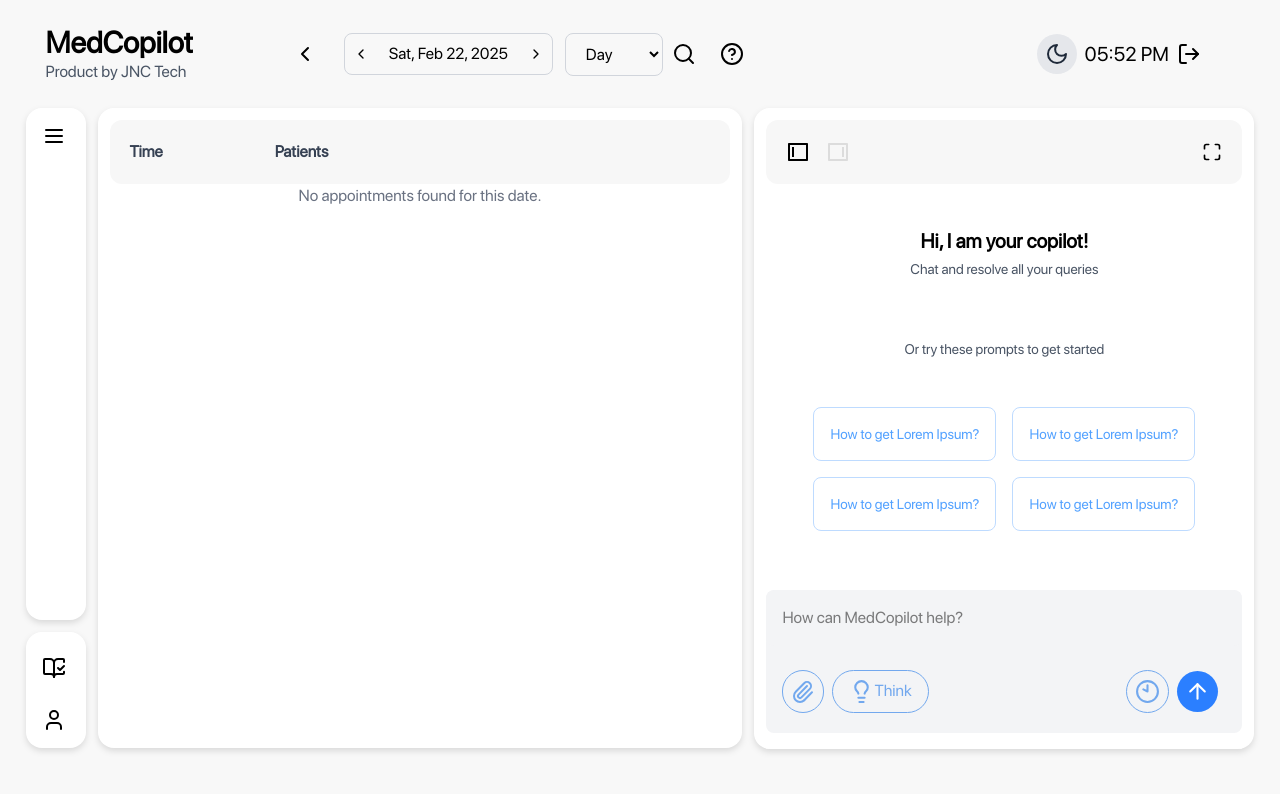
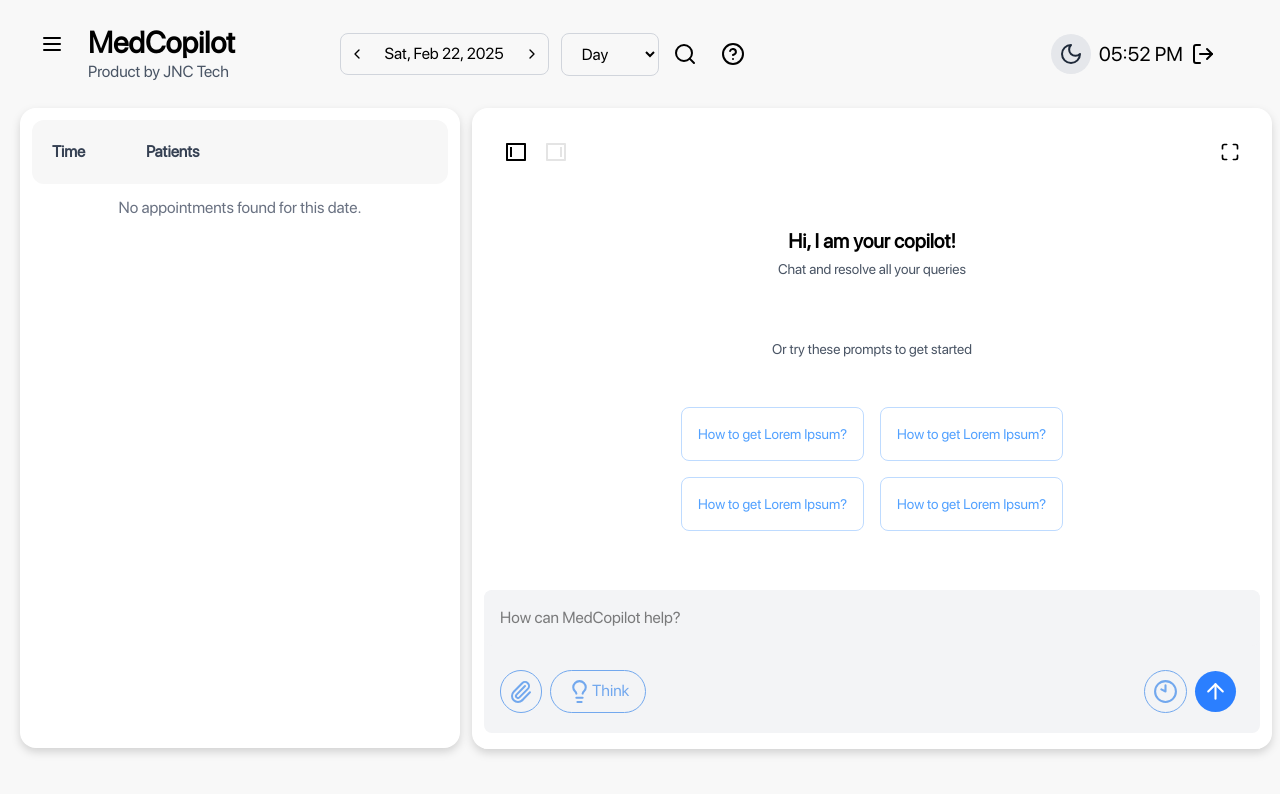
Before and after one commit to devs8l/MedCopilot, a React (Vite) app: page / in a window 1280 px wide. Shown: the top 794 px of the page. Built offline with nearby package versions, Linux system fonts and the light colour scheme; sample sign-in values are in the browser's storage.

Commit message:
layout-calendar

```diff
--- a/src/App.jsx
+++ b/src/App.jsx
@@ -25,7 +25,7 @@
           <Route path="/login" element={<Login login={login} />} />
         </Routes>
       ) : (
-        <div className="px-4 sm:px-[1vw] lg:px-[2vw] md:px-[2vw] bg-primary dark:bg-[#161616]  min-h-screen">
+        <div className="px-2  bg-primary dark:bg-[#161616]  min-h-screen overflow-x-hidden">
           {isAuthenticated && <Navbar handleLogout={logout} />}
           <Routes>
             <Route path="/" element={<Home />}>
--- a/src/components/Chat.jsx
+++ b/src/components/Chat.jsx
@@ -4,9 +4,9 @@
 
 const Chat = ({ swapPosition, isSwapped, toggleFullScreen, isFullScreen }) => {
     return (
-        <div className="drop-shadow-md px-3 pt-3 bg-white dark:bg-[#272626] rounded-2xl flex flex-col overflow-hidden">
+        <div className="drop-shadow-lg px-3 pt-3 bg-white dark:bg-[#272626] rounded-2xl flex flex-col overflow-hidden">
             {/* Header with buttons */}
-            <div className={`p-4  flex items-center justify-between bg-[#f7f7f7] rounded-xl ${isFullScreen ? 'bg-white':''} `}>
+            <div className={`p-4  flex items-center justify-between  rounded-xl ${isFullScreen ? 'bg-white':''} `}>
                 {/* Left side - swap position buttons */}
                 <div className={`flex  space-x-2 ${isFullScreen ? "hidden" : ""}`}>
                     <button
--- a/src/components/Hero.jsx
+++ b/src/components/Hero.jsx
@@ -4,7 +4,7 @@
 
 const Hero = () => {
     return (
-        <div className="h-[80vh] drop-shadow-md bg-white rounded-2xl  transition-all duration-300  overflow-y-auto ">
+        <div className="h-[80vh] drop-shadow-lg bg-white rounded-2xl  transition-all duration-300  overflow-y-auto ">
             {location.pathname === "/user" ? <UserData /> : <Patients />}
         </div>
     )
--- a/src/components/Navbar.jsx
+++ b/src/components/Navbar.jsx
@@ -1,12 +1,12 @@
+import { Menu, Moon, Sun, Search, CircleHelp, ChevronLeft, X, LogOut } from 'lucide-react';
 import React, { useState, useEffect, useContext } from 'react';
 import DatePicker from './DatePicker';
-import { Moon, Sun, Search, CircleHelp, ChevronLeft, X, LogOut } from 'lucide-react';
 import DateSort from './DateSort';
 import { Link } from 'react-router-dom';
 import { MedContext } from '../context/MedContext'; // Import context
 
 const Navbar = () => {
-    const { searchQuery, setSearchQuery, isUserSelected, setIsUserSelected, logout } = useContext(MedContext);
+    const { searchQuery, setSearchQuery, isUserSelected, setIsUserSelected, logout,isExpanded,setIsExpanded } = useContext(MedContext);
     const [isSearchOpen, setIsSearchOpen] = useState(false);
 
     // Dark mode state
@@ -32,23 +32,31 @@
 
     return (
         <div className={`grid dark:text-white grid-cols-[2fr_1fr] ${isSearchOpen ? 'sm:grid-cols-[1fr_4fr_1fr]' : 'sm:grid-cols-[1fr_3fr_1fr]'} gap-4 py-3 px-5`}>
-            <div className='py-3'>
-                <h1 className='text-3xl font-semibold'>MedCopilot</h1>
-                <p className='text-md text-gray-600'>Product by JNC Tech</p>
+            <div className="flex items-start gap-5">
+                {/* Sidebar Toggle Button */}
+                <button onClick={() => setIsExpanded(!isExpanded)} className="rounded-md py-5 dark:bg-gray-800 cursor-pointer mr-1 ml-3 ">
+                    <Menu size={24} />
+                </button>
+
+                <div className="py-3">
+                    <h1 className="text-3xl font-semibold">MedCopilot</h1>
+                    <p className="text-md text-gray-600">Product by JNC Tech</p>
+                </div>
             </div>
-            <div className={`hidden sm:grid md:grid lg:grid py-2 items-center ${isSearchOpen ? "grid-cols-[0.4fr_5.5fr_1fr]" : "grid-cols-[0.2fr_1.6fr_1.5fr] lg:grid-cols[0.4fr_1.5fr_1.5fr] "} justify-start`}>
-                <Link to={'/'} onClick={() => { setIsUserSelected(false); setSearchQuery(''); }}>
+
+            <div className={`hidden sm:grid md:grid lg:grid py-2 items-center ${isSearchOpen ? "grid-cols-[0.4fr_5.5fr_1fr]" : "grid-cols-[0.2fr_1.6fr_1.5fr] lg:grid-cols[0.4fr_1.5fr_1.5fr]"} justify-start`}>
+                <Link to={'/'} className={`${isUserSelected?'':'opacity-0 pointer-events-none'}`} onClick={() => { setIsUserSelected(false); setSearchQuery(''); }}>
                     <ChevronLeft />
                 </Link>
                 <div className={`flex items-center w-full ${isUserSelected ? 'hidden' : ''}`}>
-                    <div className={`flex gap-3 items-center w-full justify-center transition-all duration-300 ease-in-out`}>
+                    <div className={`flex gap-3 items-center w-full justify-center ${isSearchOpen ? 'hidden':''} transition-all duration-300 ease-in-out`}>
                         <DatePicker />
                         <DateSort />
                     </div>
                     {!isSearchOpen ? (
                         <div></div>
                     ) : (
-                        <div className='flex items-center w-full mr-4 ml-1 transition-all duration-500 ease-in-out'>
+                        <div className='flex items-center w-full mr-4 ml-1 '>
                             <input
                                 type="text"
                                 className="border border-gray-300 dark:border-gray-600 bg-white dark:bg-gray-900 text-black dark:text-white rounded-lg px-4 py-2 w-full focus:outline-none"
@@ -63,7 +71,7 @@
                 <div className='flex gap-6 items-center'>
                     <button
                         onClick={() => setIsSearchOpen(!isSearchOpen)}
-                        className={`transition-all duration-200 ease-in-out ${isUserSelected ? 'hidden' : ''} hover:scale-110`}
+                        className={`ease-in-out ${isUserSelected ? 'hidden' : ''} hover:scale-110`}
                         aria-label={isSearchOpen ? "Close search" : "Open search"}
                         disabled={isUserSelected === true}
                     >
--- a/src/components/Patients.jsx
+++ b/src/components/Patients.jsx
@@ -1,32 +1,26 @@
 import React, { useContext, useState } from "react";
 import { MedContext } from "../context/MedContext";
 import { Link } from "react-router-dom";
-import { ChevronDown, ChevronLeft, ChevronRight, GripVertical, Plus } from "lucide-react";
+import { ChevronDown } from "lucide-react";
 
 const Patients = () => {
-    const { filteredUsers, searchQuery, searchFilteredUsers, isUserSelected, setIsUserSelected } = useContext(MedContext);
-    const [currentPage, setCurrentPage] = useState(1);
-    const usersPerPage = 5;
-
+    const { filteredUsers, searchQuery, searchFilteredUsers, setIsUserSelected } = useContext(MedContext);
     const displayedUsers = searchQuery ? searchFilteredUsers : filteredUsers;
 
-    // Pagination calculations
-    const totalPages = Math.ceil(displayedUsers.length / usersPerPage);
-    const startIndex = (currentPage - 1) * usersPerPage;
-    const endIndex = startIndex + usersPerPage;
-    const usersToShow = displayedUsers.slice(startIndex, endIndex);
-
     return (
-        <div className="mx-auto bg-white dark:bg-[#272626] px-1 py-1 pb-4  flex flex-col justify-between gap-3 rounded-xl ">
-            <div>
-                <div className="grid grid-cols-[1fr_2fr_1fr]  px-5 py-5  bg-[#f7f7f7] dark:bg-[#464444] font-semibold text-gray-700 rounded-xl ">
+        <div className="mx-auto bg-white dark:bg-[#272626] px-1 py-1 pb-4 flex flex-col justify-between gap-3 rounded-xl overflow-hidden">
+            {/* Fixed Header */}
+            <div className="sticky top-0 bg-[#f7f7f7] dark:bg-[#464444] font-semibold text-gray-700 rounded-xl px-5 py-5 z-10 ">
+                <div className="grid grid-cols-[1fr_2fr_1fr]">
                     <span>Time</span>
                     <span>Patients</span>
                 </div>
+            </div>
+
             {/* List of Filtered Patients */}
-                <div className="space-y-4 flex-grow overflow-auto">
-                    {usersToShow.length > 0 ? (
-                        usersToShow.map((user) => (
+            <div className="space-y-4 flex-grow overflow-y-auto overflow-hidden  max-h-[65vh]">
+                {displayedUsers.length > 0 ? (
+                    displayedUsers.map((user) => (
                         <Link to={`/user/${user.id}`} key={user.id} onClick={() => setIsUserSelected(true)} className="block">
                             <div className="grid grid-cols-[1fr_2fr_1fr] items-center gap-4 p-6 hover:bg-gray-50 rounded-lg transition-colors duration-150 cursor-pointer">
                                 <span className="text-sm text-gray-500">{user.time}</span>
@@ -42,37 +36,12 @@
                                 <ChevronDown size={20} />
                             </div>
                         </Link>
-
                     ))
                 ) : (
                     <p className="text-center text-gray-500">No appointments found for this date.</p>
                 )}
             </div>
         </div>
-
-            {/* Pagination Controls */}
-            {totalPages > 1 && (
-                <div className="flex justify-center   pt-4">
-                    <button
-                        className={`px-3 py-1 rounded-md mx-2 ${currentPage === 1 ? "opacity-15 cursor-not-allowed" : " hover:scale-[1.1]"
-                            }`}
-                        disabled={currentPage === 1}
-                        onClick={() => setCurrentPage(currentPage - 1)}
-                    >
-                        <ChevronLeft />
-                    </button>
-
-                    <button
-                        className={`px-3 py-1 rounded-md mx-2 ${currentPage === totalPages ? "opacity-15 cursor-not-allowed" : "  hover:scale-[1.1]"
-                            }`}
-                        disabled={currentPage === totalPages}
-                        onClick={() => setCurrentPage(currentPage + 1)}
-                    >
-                        <ChevronRight />
-                    </button>
-                </div>
-            )}
-        </div>
     );
 };
 
--- a/src/components/SideBar.jsx
+++ b/src/components/SideBar.jsx
@@ -1,27 +1,29 @@
 import { BookOpenCheck, ChevronDown, ChevronLeft, Menu, User } from 'lucide-react';
-import React from 'react';
+import React, { use, useContext } from 'react';
 import Calendar from './Calendar';
 import { Link } from 'react-router-dom';
+import { MedContext } from '../context/MedContext';
 
-const SideBar = ({ isExpanded, setIsExpanded }) => {
+const SideBar = () => {
+    const {isExpanded, setIsExpanded} =useContext(MedContext); ;
     return (
-        <div className={`bg-primary dark:bg-[#161616] flex flex-col gap-3 justify-between transition-all min-h-[80vh] duration-300 ${isExpanded ? 'w-[350px]' : 'w-[60px]'}`}>
+        <div className={`bg-primary dark:bg-[#161616] flex flex-col gap-3 justify-between transition-all min-h-[80vh] duration-300 ${isExpanded ? 'w-[320px]' : ''}`}>
             {/* Sidebar Top Section */}
-            <div className="flex flex-col h-[80%] items-center overflow-hidden justify-between bg-white dark:bg-[#272626] rounded-2xl drop-shadow-md transition-all duration-300">
+            <div className="flex flex-col  items-start overflow-hidden justify-between h-[90%] dark:bg-[#272626] rounded-2xl drop-shadow-md transition-all duration-300">
 
                 {/* Toggle Button */}
-                <button
+                {/* <button
                     className={`px-4 py-1 mt-3 rounded-md cursor-pointer relative z-100 self-start`}
                     onClick={() => setIsExpanded(!isExpanded)}
                 >
                 <Menu />
-                </button>
+                </button> */}
 
                 {/* Calendar Section */}
-                <div className={`transition-all duration-300 mt-[-20px]  z-3 mb-2 overflow-auto ${isExpanded ? 'opacity-100' : 'hidden opacity-0'}`}>
+                <div className={`transition-all duration-300 mt-3  z-3 mb-2 overflow-auto ${isExpanded ? 'opacity-100' : 'hidden opacity-0'}`}>
                     <Calendar />
                 </div>
-                <div className={`flex flex-col items-center min-w-[320px] justify-between w-full mt-[-15px] px-4 gap-4 py-3 transition-all duration-300 ${isExpanded ? 'opacity-100' : 'opacity-0 hidden'}`}>
+                <div className={`flex flex-col items-center min-w-[300px] justify-between w-[90%] mt-[-15px] px-4 gap-4 py-3 transition-all duration-300 ${isExpanded ? 'opacity-100' : 'opacity-0 hidden'}`}>
                     <button className="w-full bg-white cursor-pointer text-sm gap-2 text-center px-3 py-3 flex items-center justify-center rounded-md border border-gray-300">
                         Create Event <ChevronDown size={20} />
                     </button>
@@ -34,9 +36,10 @@
             </div>
 
             {/* Sidebar Navigation */}
-            <div className="flex flex-col transition-all p-2 flex-grow duration-300 gap-1 items-center justify-around bg-white dark:bg-[#272626] rounded-2xl drop-shadow-md w-full">
 
-                {/* Make an Appointment Button */}
+            {/* <div className="flex flex-col transition-all p-2 flex-grow duration-300 gap-1 items-center justify-around bg-white dark:bg-[#272626] rounded-2xl drop-shadow-md w-full">
+
+
                 <button className={`flex cursor-pointer items-center ${isExpanded ? 'p-4' : 'p-2'} gap-3 text-sm rounded-md w-full mt-2 text-center hover:bg-gray-50 transition-all duration-300`}>
                     <span className={"flex-shrink-0"}><BookOpenCheck /></span>
                     <span className={`whitespace-nowrap transition-all duration-300 ease-in ${isExpanded ? 'opacity-100 block' : 'opacity-0 hidden'}`}>
@@ -44,7 +47,6 @@
                     </span>
                 </button>
 
-                {/* My Patients Button */}
                 <Link className='w-full' to={`/`}>
                     <button className={`flex cursor-pointer items-center ${isExpanded ? 'p-4' : 'p-2'} gap-3 text-sm rounded-md w-full mt-2 text-center hover:bg-gray-50 transition-all duration-300`}>
                         <span className="flex-shrink-0"><User /></span>
@@ -53,7 +55,7 @@
                         </span>
                     </button>
                 </Link>
-            </div>
+            </div> */}
         </div>
     );
 };
--- a/src/context/MedContext.jsx
+++ b/src/context/MedContext.jsx
@@ -5,6 +5,7 @@
 const MedContextProvider = (props) => {
   const [isUserSelected, setIsUserSelected] = useState(false);
   const [filterBasis, setFilterBasis] = useState("day");
+  const [isExpanded, setIsExpanded] = useState(false);
   const [isAuthenticated, setIsAuthenticated] = useState(
     localStorage.getItem("isAuthenticated") === "true"
   );
@@ -103,7 +104,10 @@
     setIsUserSelected,
     filterBasis,
     setFilterBasis,
-    searchFilteredUsers
+    searchFilteredUsers,
+    isExpanded,
+    setIsExpanded
+
   };
   return (
     <MedContext.Provider value={value}>
--- a/src/index.css
+++ b/src/index.css
@@ -8,6 +8,8 @@
     font-family: 'SF-Reg';
     src: url(/fonts/SFPRODISPLAYREGULAR.OTF);
 }
+
+
 
 .css-5wchs2-MuiDateCalendar-root{
   max-height: 100% !important;
--- a/src/pages/Home.jsx
+++ b/src/pages/Home.jsx
@@ -1,10 +1,11 @@
-import { useState } from "react";
+import { useContext, useState } from "react";
 import { Outlet } from "react-router-dom";
 import SideBar from "../components/SideBar";
 import Chat from "../components/Chat";
+import { MedContext } from "../context/MedContext";
 
 const Home = () => {
-    const [isExpanded, setIsExpanded] = useState(false);
+    const {isExpanded, setIsExpanded} = useContext(MedContext);
     const [isSwapped, setIsSwapped] = useState(false);
     const [isFullScreen, setIsFullScreen] = useState(false);
 
@@ -19,18 +20,18 @@
     };
 
     // Fixed width for chat in normal mode
-    const chatWidth = "500px";
+    const chatWidth = "800px";
 
     // Dynamic width calculation for fullscreen mode based on sidebar state
     const getFullScreenWidth = () => {
-        return isExpanded ? 'calc(100% - 350px)' : 'calc(100% - 60px)';
+        return isExpanded ? 'calc(100% - 350px)' : 'calc(100% - 10px)';
     };
 
     return (
         <div className="flex h-full ">
             {isSwapped ? (
                 // Swapped layout
-                <div className="w-full flex h-[80vh]">
+                <div className="w-full flex h-[80vh] flex-col sm:flex-row">
                     {/* Sidebar */}
                     <SideBar isExpanded={isExpanded} setIsExpanded={setIsExpanded} />
 
@@ -52,27 +53,27 @@
 
                     {/* Content taking remaining space - hidden in fullscreen mode */}
                     {!isFullScreen && (
-                        <div className="flex-grow drop-shadow-md bg-white dark:bg-[#272626]  rounded-2xl transition-all duration-100 overflow-y-auto p-2">
+                        <div className="flex-grow drop-shadow-lg bg-white dark:bg-[#272626]  rounded-2xl transition-all duration-100  p-2">
                             <Outlet />
                         </div>
                     )}
                 </div>
             ) : (
                 // Original layout
-                <div className="w-full flex h-[80vh]">
+                <div className="w-full flex h-[80vh] flex-col sm:flex-row">
                     {/* Sidebar */}
                     <SideBar isExpanded={isExpanded} setIsExpanded={setIsExpanded} />
 
                     {/* Middle Section - hidden in fullscreen mode */}
                     {!isFullScreen && (
-                        <div className="flex-grow drop-shadow-md bg-white dark:bg-[#272626] rounded-2xl transition-all duration-100 overflow-y-auto p-2 mx-3">
+                        <div className="flex-grow drop-shadow-lg bg-white dark:bg-[#272626] rounded-2xl transition-all duration-100  p-2 mx-3">
                             <Outlet />
                         </div>
                     )}
 
                     {/* Chat Section with conditional width */}
                     <div
-                        className="transition-all duration-100 "
+                        className="transition-all duration-400 "
                         style={{
                             width: isFullScreen ? getFullScreenWidth() : chatWidth,
                             marginLeft: isFullScreen ? '12px' : '0',
```
Lines whose indentation alone changed are shown as unchanged.
